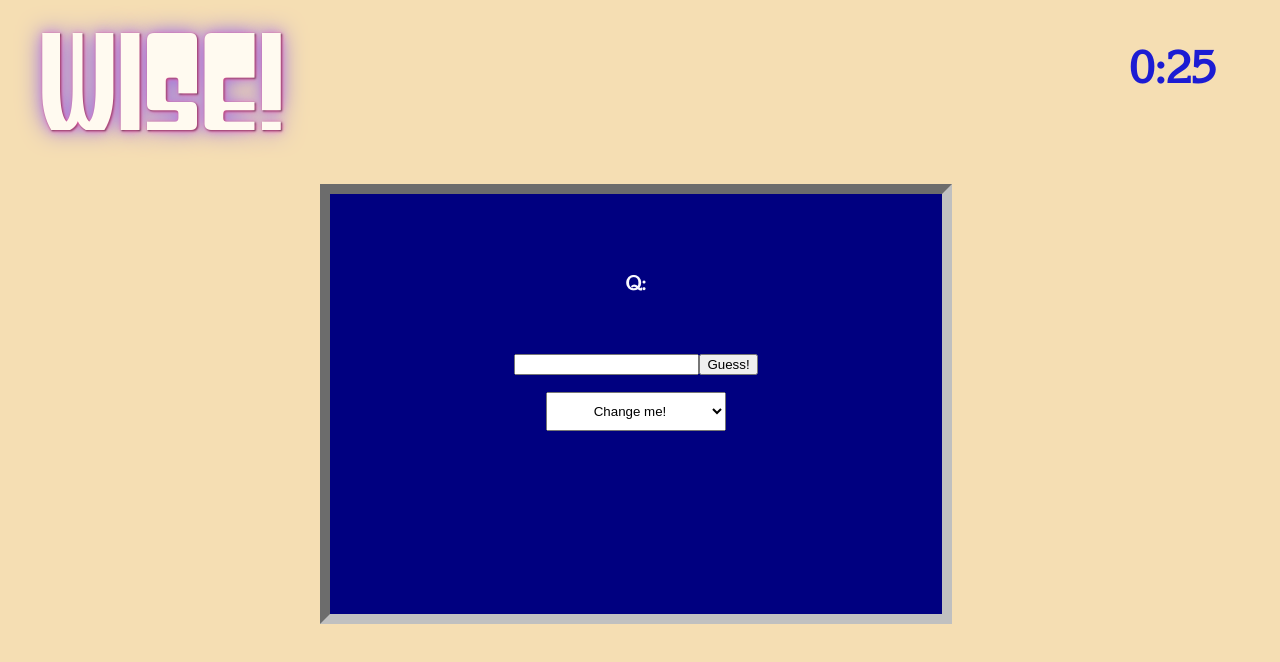
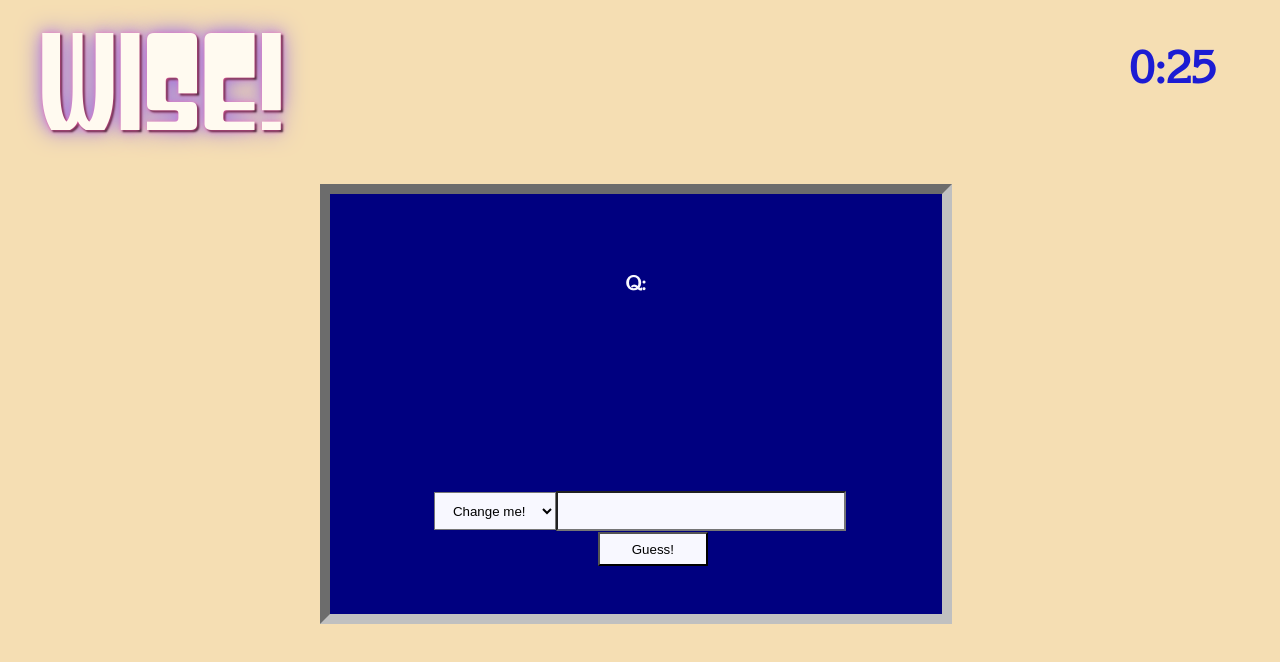
Before and after one commit to annnna02/MVP, a React app: page / in a window 1280 px wide. Shown: the top 662 px of the page. Built offline with nearby package versions, Linux system fonts and the light colour scheme; no server answers.

Commit message:
Main trivia card styling

```diff
--- a/public/styles.css
+++ b/public/styles.css
@@ -32,7 +32,7 @@ body {
   position: absolute;
   top: -8%;
   left: 3%;
-  text-shadow: 1px 1px 4px hotpink, 1px 1px 2px black, 0 0 25px mediumpurple, 0 0 12px plum;
+  text-shadow: 1px 1px 4px hotpink, 2px 2px 2px black, 0 0 25px mediumpurple, 0 0 12px plum;
 
 }
 
@@ -58,7 +58,7 @@ h1 {
 
 .category {
   font-family: 'category-font';
-  text-shadow: 2px 2px black;
+  text-shadow: 3px 3px black;
   font-size: 33px;
 }
 
@@ -85,26 +85,41 @@ h1 {
 }
 
 .answer-form {
-  position: relative;
-  bottom: -30%;
-  left: 15%;
-  height: 15%;
-  width: 30%;
+  position: absolute;
+  bottom: 21.2%;
+  left: 37%;
+  height: 8%;
+  width: 45%;
+  justify-content: center;
 }
 
 .answer-bar {
-  /* position: relative;
-  bottom: -27%; */
+  position: relative;
+  padding-left: 3%;
   height: 100%;
   width: 100%;
+  font-family: 'Chalkduster';
+  font-size: smaller;
+  background-color: ghostwhite;
 }
 
 .dropdown {
-  position: relative;
-  bottom: -24%;
-  height: 12%;
-  width: 35%;
+  position: absolute;
+  bottom: 20%;
+  left: 17%;
+  height: 9%;
+  width: 20%;
   text-align: center;
+  background-color: ghostwhite;
+}
+
+.submit-guess {
+  position: absolute;
+  height: 100%;
+  width: 40%;
+  bottom: -122%;
+  left: 15%;
+  background-color: ghostwhite;
 }
 
 /* ---------------------------------------------------------
--- a/src/components/Trivia.jsx
+++ b/src/components/Trivia.jsx
@@ -136,13 +136,14 @@ class Trivia extends React.Component {
             <option value="object">What is</option>
             <option value="person">Who is</option>
           </select>
-          <form className="answer-bar" onSubmit={this.handleSubmit}>
+          <form className="answer-form" onSubmit={this.handleSubmit}>
             <input
+              className="answer-bar"
               type="text"
               value={this.state.value}
               onChange={this.handleChange}
             />
-            <input type="submit" value="Guess!"/>
+            <input className="submit-guess" type="submit" value="Guess!"/>
           </form>
         </div>
       </>
```
Also changed, not shown: public/bundle.js.
